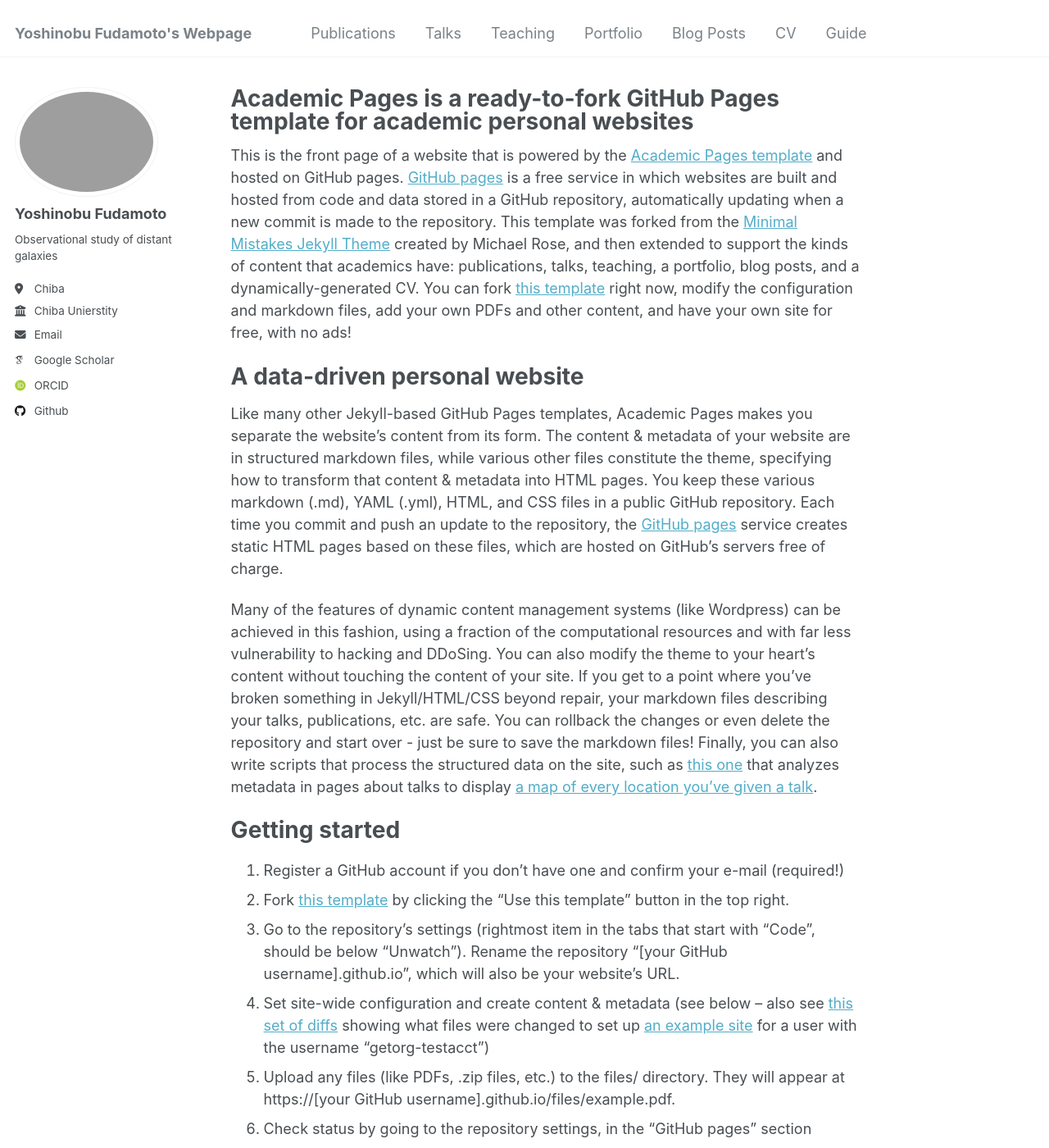
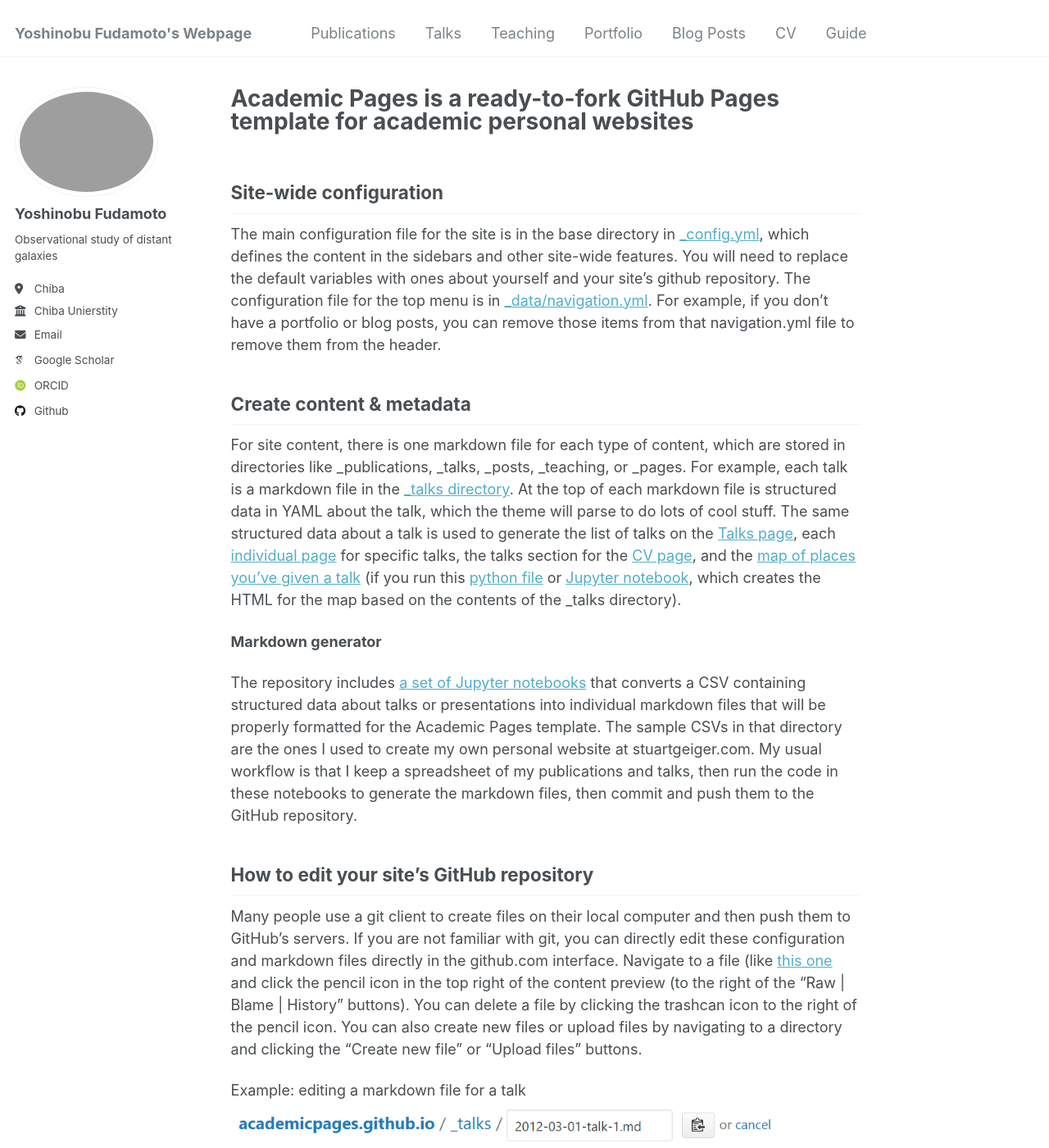
Before and after one commit to yfudamoto/yfudamoto.github.io, a Jekyll site: the page built from _pages/about.md, in a window 1280 px wide and 1400 px high. Shown: the whole window at 82% size. Built offline with Jekyll 4.4.1, drawn with Linux system fonts in a browser that asks for light colours; some web fonts are replaced.

Commit message:
first page1 commit

```diff
--- a/_pages/about.md
+++ b/_pages/about.md
@@ -6,23 +6,6 @@ redirect_from:
   - /about/
   - /about.html
 ---
-
-This is the front page of a website that is powered by the [Academic Pages template](https://github.com/academicpages/academicpages.github.io) and hosted on GitHub pages. [GitHub pages](https://pages.github.com) is a free service in which websites are built and hosted from code and data stored in a GitHub repository, automatically updating when a new commit is made to the repository. This template was forked from the [Minimal Mistakes Jekyll Theme](https://mmistakes.github.io/minimal-mistakes/) created by Michael Rose, and then extended to support the kinds of content that academics have: publications, talks, teaching, a portfolio, blog posts, and a dynamically-generated CV. You can fork [this template](https://github.com/academicpages/academicpages.github.io) right now, modify the configuration and markdown files, add your own PDFs and other content, and have your own site for free, with no ads!
-
-A data-driven personal website
-======
-Like many other Jekyll-based GitHub Pages templates, Academic Pages makes you separate the website's content from its form. The content & metadata of your website are in structured markdown files, while various other files constitute the theme, specifying how to transform that content & metadata into HTML pages. You keep these various markdown (.md), YAML (.yml), HTML, and CSS files in a public GitHub repository. Each time you commit and push an update to the repository, the [GitHub pages](https://pages.github.com/) service creates static HTML pages based on these files, which are hosted on GitHub's servers free of charge.
-
-Many of the features of dynamic content management systems (like Wordpress) can be achieved in this fashion, using a fraction of the computational resources and with far less vulnerability to hacking and DDoSing. You can also modify the theme to your heart's content without touching the content of your site. If you get to a point where you've broken something in Jekyll/HTML/CSS beyond repair, your markdown files describing your talks, publications, etc. are safe. You can rollback the changes or even delete the repository and start over - just be sure to save the markdown files! Finally, you can also write scripts that process the structured data on the site, such as [this one](https://github.com/academicpages/academicpages.github.io/blob/master/talkmap.ipynb) that analyzes metadata in pages about talks to display [a map of every location you've given a talk](https://academicpages.github.io/talkmap.html).
-
-Getting started
-======
-1. Register a GitHub account if you don't have one and confirm your e-mail (required!)
-1. Fork [this template](https://github.com/academicpages/academicpages.github.io) by clicking the "Use this template" button in the top right.
-1. Go to the repository's settings (rightmost item in the tabs that start with "Code", should be below "Unwatch"). Rename the repository "[your GitHub username].github.io", which will also be your website's URL.
-1. Set site-wide configuration and create content & metadata (see below -- also see [this set of diffs](http://archive.is/3TPas) showing what files were changed to set up [an example site](https://getorg-testacct.github.io) for a user with the username "getorg-testacct")
-1. Upload any files (like PDFs, .zip files, etc.) to the files/ directory. They will appear at https://[your GitHub username].github.io/files/example.pdf.
-1. Check status by going to the repository settings, in the "GitHub pages" section
 
 Site-wide configuration
 ------
```
